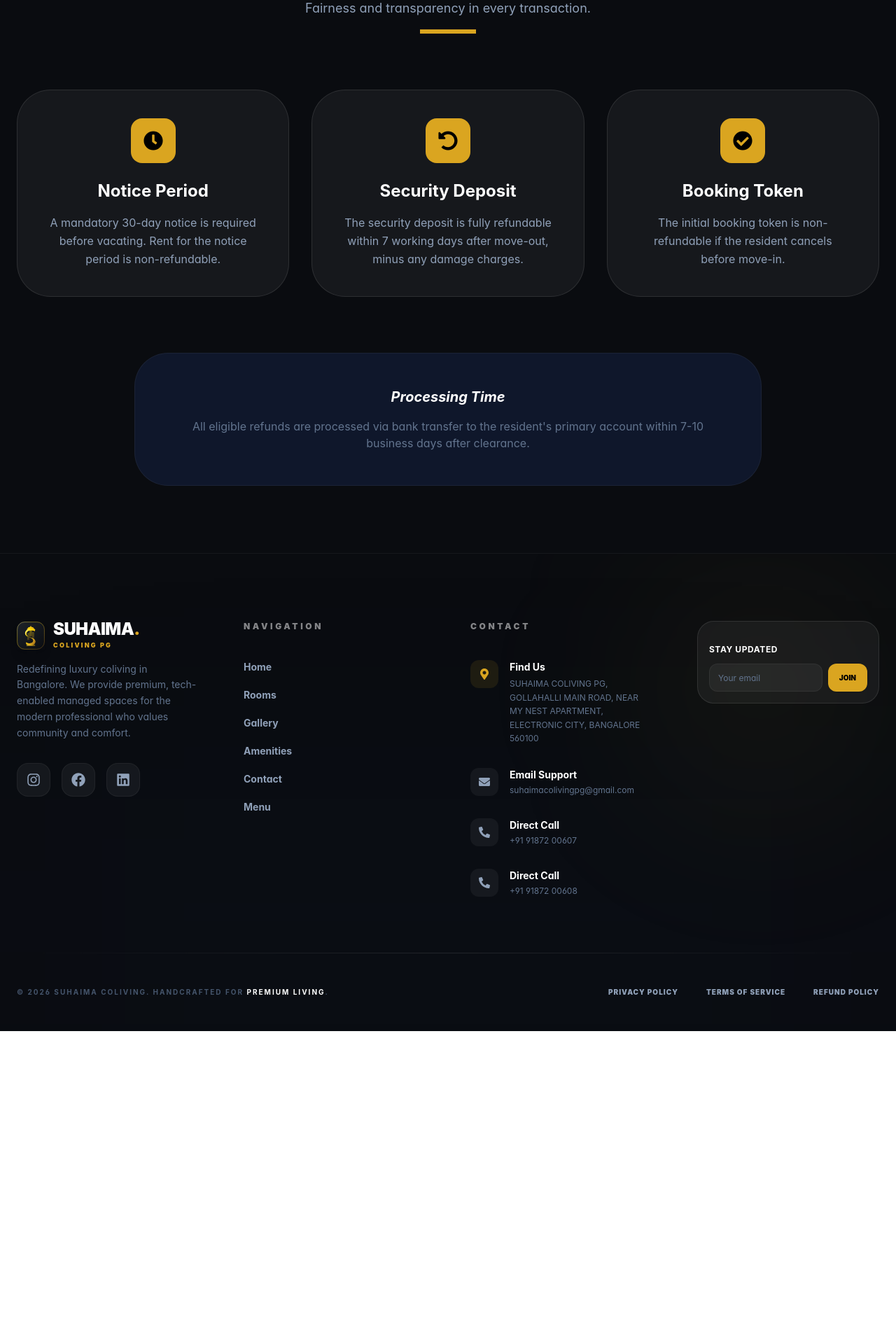
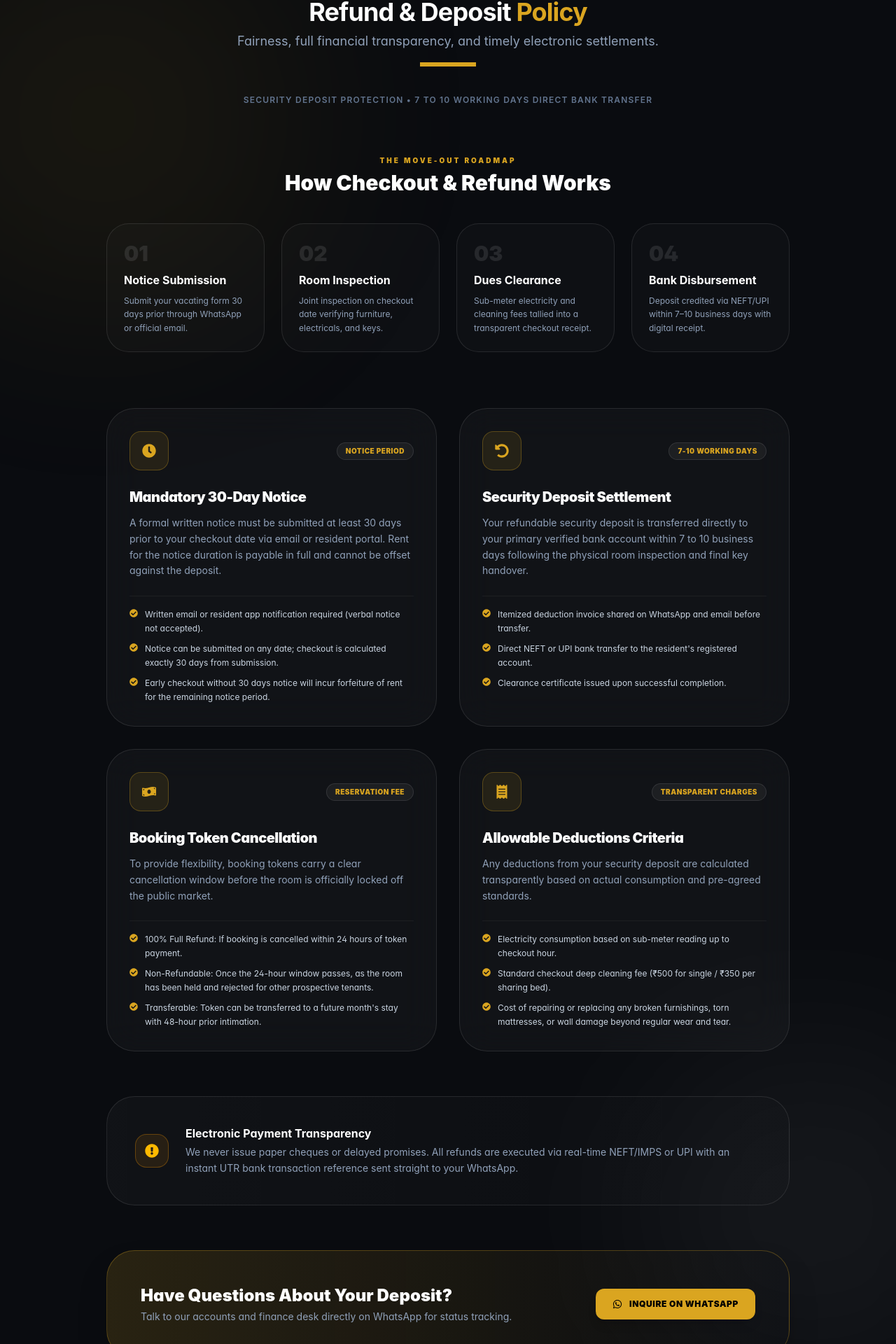
Before and after one commit to Fazal30/SUHAIMA-COLIVE-PG-Website, a React (Vite) app: page /refund in a window 1280 px wide. Shown: the part 146-2066 px from the top of the page at 70% size. Before the commit the page ends 1619 px from the top, so only its background shows below. Built offline with nearby package versions, Linux system fonts and the light colour scheme.

Commit message:
Improve Ui

```diff
--- a/src/pages/RefundPolicy.jsx
+++ b/src/pages/RefundPolicy.jsx
@@ -1,60 +1,241 @@
 import { motion } from "framer-motion";
-import { FaUndoAlt, FaClock, FaCheckCircle } from "react-icons/fa";
+import {
+  FaUndoAlt, FaClock, FaCheckCircle, FaMoneyBillWave,
+  FaShieldAlt, FaWhatsapp,
+  FaExclamationCircle, FaReceipt
+} from "react-icons/fa";
 import SectionHeader from "../components/shared/SectionHeader";
 
+const POLICIES = [
+  {
+    icon: FaClock,
+    title: "Mandatory 30-Day Notice",
+    tag: "Notice Period",
+    accent: "text-amber-400",
+    desc: "A formal written notice must be submitted at least 30 days prior to your checkout date via email or resident portal. Rent for the notice duration is payable in full and cannot be offset against the deposit.",
+    bulletPoints: [
+      "Written email or resident app notification required (verbal notice not accepted).",
+      "Notice can be submitted on any date; checkout is calculated exactly 30 days from submission.",
+      "Early checkout without 30 days notice will incur forfeiture of rent for the remaining notice period."
+    ]
+  },
+  {
+    icon: FaUndoAlt,
+    title: "Security Deposit Settlement",
+    tag: "7-10 Working Days",
+    accent: "text-emerald-400",
+    desc: "Your refundable security deposit is transferred directly to your primary verified bank account within 7 to 10 business days following the physical room inspection and final key handover.",
+    bulletPoints: [
+      "Itemized deduction invoice shared on WhatsApp and email before transfer.",
+      "Direct NEFT or UPI bank transfer to the resident's registered account.",
+      "Clearance certificate issued upon successful completion."
+    ]
+  },
+  {
+    icon: FaMoneyBillWave,
+    title: "Booking Token Cancellation",
+    tag: "Reservation Fee",
+    accent: "text-blue-400",
+    desc: "To provide flexibility, booking tokens carry a clear cancellation window before the room is officially locked off the public market.",
+    bulletPoints: [
+      "100% Full Refund: If booking is cancelled within 24 hours of token payment.",
+      "Non-Refundable: Once the 24-hour window passes, as the room has been held and rejected for other prospective tenants.",
+      "Transferable: Token can be transferred to a future month's stay with 48-hour prior intimation."
+    ]
+  },
+  {
+    icon: FaReceipt,
+    title: "Allowable Deductions Criteria",
+    tag: "Transparent Charges",
+    accent: "text-[#DAA520]",
+    desc: "Any deductions from your security deposit are calculated transparently based on actual consumption and pre-agreed standards.",
+    bulletPoints: [
+      "Electricity consumption based on sub-meter reading up to checkout hour.",
+      "Standard checkout deep cleaning fee (₹500 for single / ₹350 per sharing bed).",
+      "Cost of repairing or replacing any broken furnishings, torn mattresses, or wall damage beyond regular wear and tear."
+    ]
+  }
+];
+
+const TIMELINE_STEPS = [
+  {
+    step: "01",
+    title: "Notice Submission",
+    desc: "Submit your vacating form 30 days prior through WhatsApp or official email."
+  },
+  {
+    step: "02",
+    title: "Room Inspection",
+    desc: "Joint inspection on checkout date verifying furniture, electricals, and keys."
+  },
+  {
+    step: "03",
+    title: "Dues Clearance",
+    desc: "Sub-meter electricity and cleaning fees tallied into a transparent checkout receipt."
+  },
+  {
+    step: "04",
+    title: "Bank Disbursement",
+    desc: "Deposit credited via NEFT/UPI within 7–10 business days with digital receipt."
+  }
+];
+
 const RefundPolicy = () => {
+  const handleWhatsApp = () => {
+    window.open("https://wa.me/919187200607?text=Hi%20Suhaima%20Colive,%20I%20have%20an%20inquiry%20regarding%20the%20Refund%20and%20Deposit%20policy.", "_blank");
+  };
+
   return (
-    <div className="min-h-screen bg-[#0A0C10] text-white py-24">
-      <div className="container mx-auto px-6">
-        <SectionHeader
-          title={<span>Refund <span className="text-[#DAA520]">Policy</span></span>}
-          subtitle="Fairness and transparency in every transaction."
-          centered
-          dark
-        />
+    <div className="relative min-h-screen bg-[#0A0C10] text-slate-300 pt-24 pb-20 overflow-hidden">
+      {/* --- AMBIENT GLOW EFFECTS --- */}
+      <div className="absolute top-10 left-[-10%] w-[550px] h-[550px] bg-[#DAA520]/10 rounded-full blur-[150px] pointer-events-none animate-pulse" />
+      <div className="absolute bottom-10 right-[-10%] w-[500px] h-[500px] bg-white/5 rounded-full blur-[130px] pointer-events-none" />
 
-        <div className="mt-20 grid grid-cols-1 md:grid-cols-3 gap-8">
-          {[
-            {
-              icon: FaClock,
-              t: "Notice Period",
-              d: "A mandatory 30-day notice is required before vacating. Rent for the notice period is non-refundable."
-            },
-            {
-              icon: FaUndoAlt,
-              t: "Security Deposit",
-              d: "The security deposit is fully refundable within 7 working days after move-out, minus any damage charges."
-            },
-            {
-              icon: FaCheckCircle,
-              t: "Booking Token",
-              d: "The initial booking token is non-refundable if the resident cancels before move-in."
-            }
-          ].map((card, i) => (
+      <div className="container relative z-10 mx-auto px-6 max-w-5xl">
+
+        {/* --- SECTION HEADER --- */}
+        <div className="text-center max-w-3xl mx-auto mb-16">
+          <motion.div
+            initial={{ opacity: 0, y: -10 }}
+            animate={{ opacity: 1, y: 0 }}
+            className="inline-flex items-center gap-2 px-4 py-1.5 rounded-full bg-white/5 border border-white/10 text-[#DAA520] text-[11px] font-black uppercase tracking-[0.2em] mb-4 backdrop-blur-xl shadow-inner"
+          >
+            <FaShieldAlt className="text-xs" />
+            Guaranteed Settlement SLA
+          </motion.div>
+
+          <SectionHeader
+            title={<span>Refund & Deposit <span className="text-[#DAA520]">Policy</span></span>}
+            subtitle="Fairness, full financial transparency, and timely electronic settlements."
+            centered
+            dark
+          />
+
+          <p className="text-xs font-semibold text-slate-500 uppercase tracking-widest mt-4">
+            Security Deposit Protection • 7 to 10 Working Days Direct Bank Transfer
+          </p>
+        </div>
+
+        {/* --- 4-STEP REFUND WORKFLOW --- */}
+        <div className="mb-20">
+          <div className="text-center mb-10">
+            <span className="text-[10px] font-black uppercase tracking-[0.3em] text-[#DAA520]">
+              The Move-Out Roadmap
+            </span>
+            <h3 className="text-2xl sm:text-3xl font-black text-white mt-1">
+              How Checkout & Refund Works
+            </h3>
+          </div>
+
+          <div className="grid grid-cols-1 sm:grid-cols-2 lg:grid-cols-4 gap-6">
+            {TIMELINE_STEPS.map((item, idx) => (
+              <motion.div
+                key={idx}
+                initial={{ opacity: 0, y: 20 }}
+                whileInView={{ opacity: 1, y: 0 }}
+                viewport={{ once: true }}
+                transition={{ duration: 0.4, delay: idx * 0.1 }}
+                whileHover={{ y: -6 }}
+                className="p-6 rounded-[2rem] bg-white/[0.02] border border-white/10 hover:border-[#DAA520]/40 transition-all group relative"
+              >
+                <span className="text-3xl font-black text-white/10 group-hover:text-[#DAA520]/30 transition-colors block mb-2">
+                  {item.step}
+                </span>
+                <h4 className="text-base font-bold text-white mb-2 group-hover:text-[#DAA520] transition-colors">
+                  {item.title}
+                </h4>
+                <p className="text-slate-400 text-xs leading-relaxed">
+                  {item.desc}
+                </p>
+              </motion.div>
+            ))}
+          </div>
+        </div>
+
+        {/* --- CORE POLICIES GRID --- */}
+        <div className="grid grid-cols-1 md:grid-cols-2 gap-8">
+          {POLICIES.map((card, i) => (
             <motion.div
               key={i}
-              initial={{ opacity: 0, scale: 0.9 }}
-              whileInView={{ opacity: 1, scale: 1 }}
-              transition={{ delay: i * 0.1 }}
-              className="p-10 rounded-[3rem] bg-white/5 border border-white/10 text-center hover:bg-white/10 transition-all"
+              initial={{ opacity: 0, y: 30 }}
+              whileInView={{ opacity: 1, y: 0 }}
+              viewport={{ once: true }}
+              transition={{ duration: 0.5, delay: i * 0.1 }}
+              whileHover={{ y: -6 }}
+              className="p-8 rounded-[2.5rem] bg-white/[0.03] backdrop-blur-xl border border-white/10 hover:border-[#DAA520]/50 hover:shadow-[0_20px_40px_rgba(218,165,32,0.1)] transition-all duration-300 flex flex-col justify-between"
             >
-              <div className="w-16 h-16 bg-[#DAA520] rounded-2xl flex items-center justify-center mx-auto mb-6 text-black">
-                <card.icon size={28} />
+              <div>
+                {/* Icon & Tag */}
+                <div className="flex items-center justify-between mb-6">
+                  <div className="w-14 h-14 rounded-2xl bg-[#DAA520]/10 border border-[#DAA520]/30 flex items-center justify-center text-[#DAA520] text-xl">
+                    <card.icon />
+                  </div>
+                  <span className="text-[10px] font-black uppercase tracking-wider px-3 py-1 rounded-full bg-white/5 border border-white/10 text-[#DAA520]">
+                    {card.tag}
+                  </span>
+                </div>
+
+                {/* Title & Desc */}
+                <h4 className="text-xl font-black text-white mb-3 tracking-tight">
+                  {card.title}
+                </h4>
+                <p className="text-slate-400 text-xs sm:text-sm leading-relaxed mb-6">
+                  {card.desc}
+                </p>
+
+                {/* Bullet Points */}
+                <div className="space-y-2.5 pt-4 border-t border-white/5">
+                  {card.bulletPoints.map((pt, pIdx) => (
+                    <div key={pIdx} className="flex items-start gap-2.5 text-xs text-slate-300 leading-relaxed">
+                      <FaCheckCircle className="text-[#DAA520] text-xs mt-0.5 shrink-0" />
+                      <span>{pt}</span>
+                    </div>
+                  ))}
+                </div>
               </div>
-              <h4 className="text-2xl font-bold mb-4">{card.t}</h4>
-              <p className="text-slate-400 leading-relaxed">{card.d}</p>
             </motion.div>
           ))}
         </div>
 
+        {/* --- CLEARANCE NOTICE BOX --- */}
         <motion.div
-          initial={{ opacity: 0 }}
-          whileInView={{ opacity: 1 }}
-          className="mt-20 p-12 rounded-[3rem] bg-slate-900 border border-white/5 text-center max-w-4xl mx-auto"
+          initial={{ opacity: 0, y: 30 }}
+          whileInView={{ opacity: 1, y: 0 }}
+          viewport={{ once: true }}
+          className="mt-16 p-8 md:p-10 rounded-[2.5rem] bg-gradient-to-r from-white/[0.03] to-white/[0.01] border border-white/10 flex flex-col sm:flex-row items-center gap-6"
         >
-          <h3 className="text-xl font-bold mb-4 italic">Processing Time</h3>
-          <p className="text-slate-500">All eligible refunds are processed via bank transfer to the resident's primary account within 7-10 business days after clearance.</p>
+          <div className="w-12 h-12 rounded-2xl bg-amber-500/10 border border-amber-500/30 flex items-center justify-center text-amber-400 text-xl shrink-0">
+            <FaExclamationCircle />
+          </div>
+          <div className="flex-1 text-center sm:text-left">
+            <h4 className="text-base font-bold text-white mb-1">Electronic Payment Transparency</h4>
+            <p className="text-slate-400 text-xs sm:text-sm leading-relaxed">
+              We never issue paper cheques or delayed promises. All refunds are executed via real-time NEFT/IMPS or UPI with an instant UTR bank transaction reference sent straight to your WhatsApp.
+            </p>
+          </div>
         </motion.div>
+
+        {/* --- BOTTOM CTA --- */}
+        <motion.div
+          initial={{ opacity: 0, y: 30 }}
+          whileInView={{ opacity: 1, y: 0 }}
+          viewport={{ once: true }}
+          className="mt-16 p-8 md:p-12 rounded-[2.5rem] bg-gradient-to-r from-[#DAA520]/15 to-transparent border border-[#DAA520]/30 flex flex-col sm:flex-row items-center justify-between gap-6 text-center sm:text-left shadow-2xl"
+        >
+          <div>
+            <h4 className="text-xl sm:text-2xl font-black text-white">Have Questions About Your Deposit?</h4>
+            <p className="text-slate-400 text-xs sm:text-sm mt-1">
+              Talk to our accounts and finance desk directly on WhatsApp for status tracking.
+            </p>
+          </div>
+          <button
+            onClick={handleWhatsApp}
+            className="inline-flex items-center gap-2.5 bg-[#DAA520] hover:bg-white text-black font-black px-6 py-3.5 rounded-xl text-xs uppercase tracking-wider transition-all shadow-lg shrink-0"
+          >
+            <FaWhatsapp className="text-sm" /> Inquire on WhatsApp
+          </button>
+        </motion.div>
+
       </div>
     </div>
   );
```
